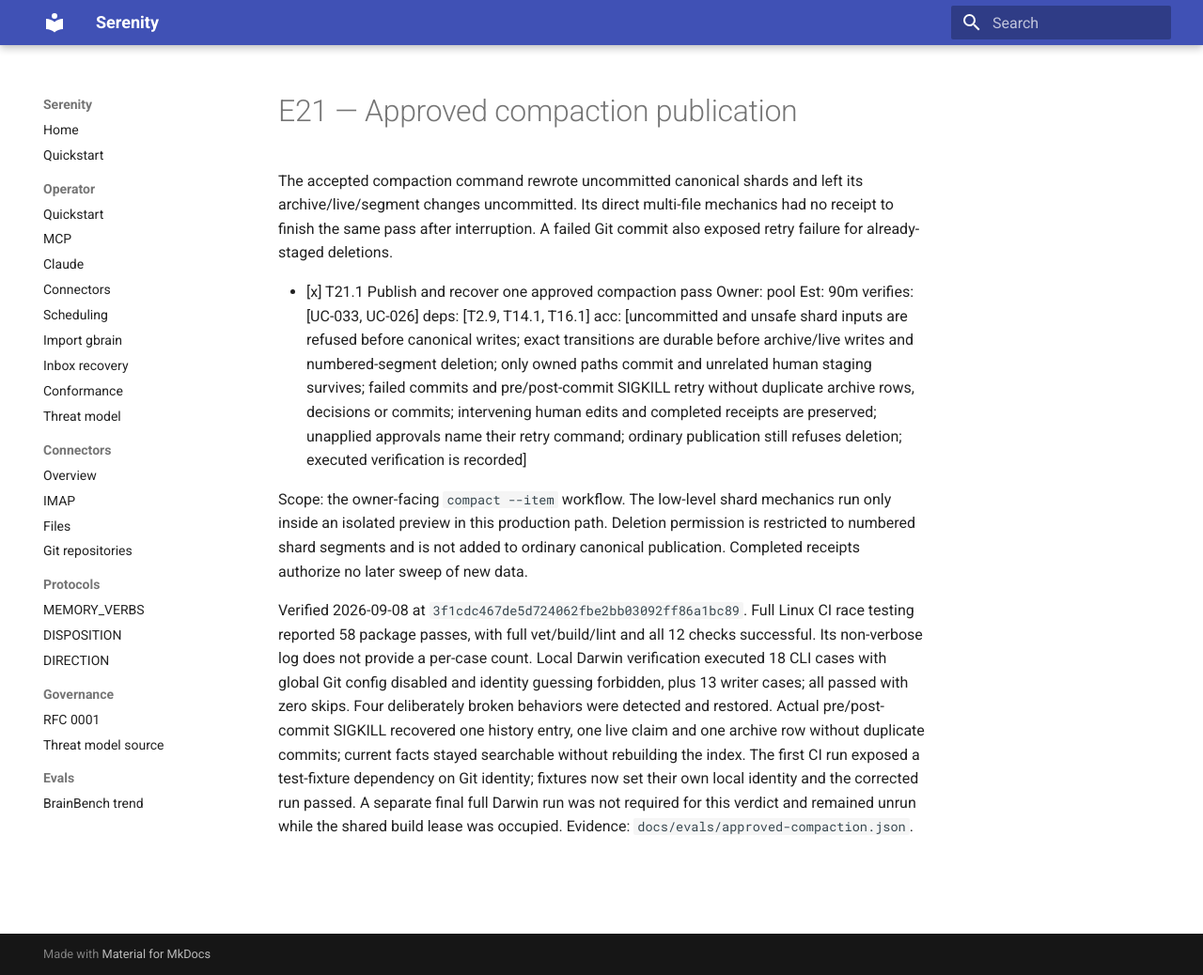
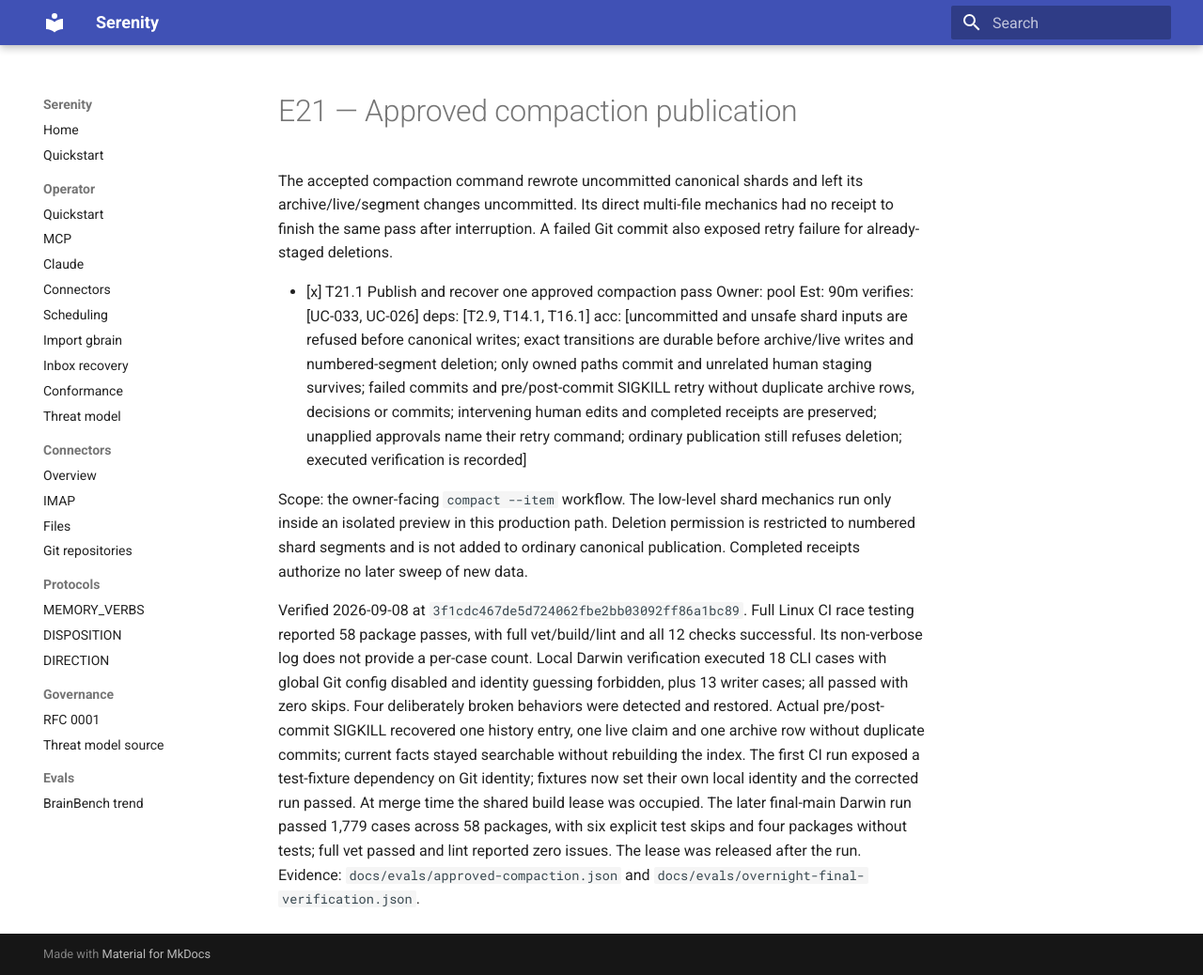
Before and after one commit to sirerun/serenity, an MkDocs documentation site: the page built from docs/plans/E21-approved-compaction.md, in a window 1280 px wide and 1038 px high. Shown: the whole window at 94% size. Built offline with MkDocs 1.6.1 and Material for MkDocs 9.7.7, drawn with Linux system fonts in a browser that asks for light colours.

Commit message:
Track timing follow-up and final compaction verification

```diff
--- a/docs/plans/E21-approved-compaction.md
+++ b/docs/plans/E21-approved-compaction.md
@@ -22,6 +22,8 @@ Actual pre/post-commit SIGKILL recovered one history entry, one live claim and o
 archive row without duplicate commits; current facts stayed searchable without
 rebuilding the index. The first CI run exposed a test-fixture dependency on Git
 identity; fixtures now set their own local identity and the corrected run passed.
-A separate final full Darwin run was not required for this verdict and remained
-unrun while the shared build lease was occupied. Evidence:
-`docs/evals/approved-compaction.json`.
+At merge time the shared build lease was occupied. The later final-main Darwin
+run passed 1,779 cases across 58 packages, with six explicit test skips and four
+packages without tests; full vet passed and lint reported zero issues. The lease
+was released after the run. Evidence: `docs/evals/approved-compaction.json` and
+`docs/evals/overnight-final-verification.json`.
```
Also changed, not shown: docs/plans/E22-import-budget-investigation.md (added, +23 -0 lines).
